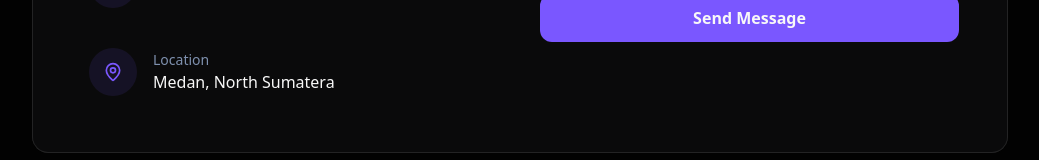
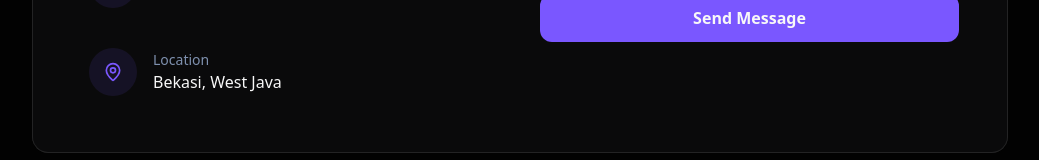
Before and after one commit to vitoernestolimbong-design/Portofolio, a Next.js app: page / in a window 1280 px wide. Shown: the part 6593-6753 px from the top of the page, without its empty margins (120-1159 px from the left). Built offline with nearby package versions, Linux system fonts and the light colour scheme; a web font is replaced by a local one.

Commit message:
update portfolio

```diff
--- a/src/components/sections/contact.tsx
+++ b/src/components/sections/contact.tsx
@@ -17,7 +17,7 @@ export function ContactSection() {
     { icon: Mail, label: "Email", value: "vitoernestolimbong@gmail.com", href: "https://mail.google.com/mail/?view=cm&fs=1&to=vitoernestolimbong@gmail.com" },
     { icon: FaLinkedin, label: "LinkedIn", value: "Vito Ernesto Limbong", href: "https://www.linkedin.com/in/vito-ernesto-limbong-01a745221/" },
     { icon: Phone, label: "WhatsApp", value: "+6285891189893", href: "https://wa.me/6285891189893" },
-    { icon: MapPin, label: "Location", value: "Medan, North Sumatera", href: "https://maps.app.goo.gl/4zW6k9e14U6n8ddo7" },
+    { icon: MapPin, label: "Location", value: "Bekasi, West Java", href: "https://maps.app.goo.gl/2KbYtS5Di118Fk1AA" },
   ];
 
   const handleSendMessage = (e: React.FormEvent) => {
--- a/src/components/sections/hero.tsx
+++ b/src/components/sections/hero.tsx
@@ -93,7 +93,7 @@ export function HeroSection() {
                 <ArrowRight className="w-4 h-4 ml-2 group-hover:translate-x-1 transition-transform" />
               </a>
               <a
-                href="https://drive.google.com/file/d/1TyVDeU5fQFMdvYpIdlY-Clw50rGSR6JZ/view?usp=drive_link"
+                href="https://drive.google.com/file/d/14jQk8cqhs9XY4we3hqbmoQHAIhWy4l1S/view?usp=sharing"
                 target="_blank"
                 rel="noopener noreferrer"
                 className="group relative inline-flex items-center justify-center px-8 py-3.5 text-base font-bold text-foreground transition-all duration-200 bg-transparent border border-border rounded-full hover:bg-secondary focus:outline-none focus:ring-2 focus:ring-offset-2 focus:ring-primary glass hover:border-primary/50"
```
